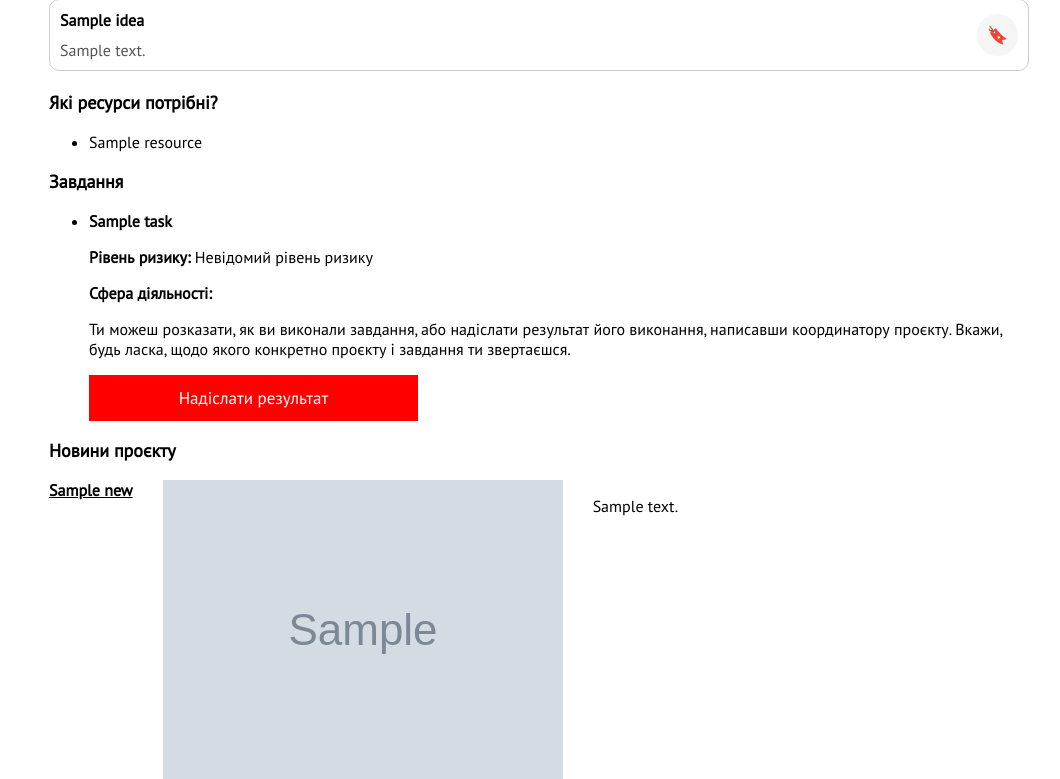
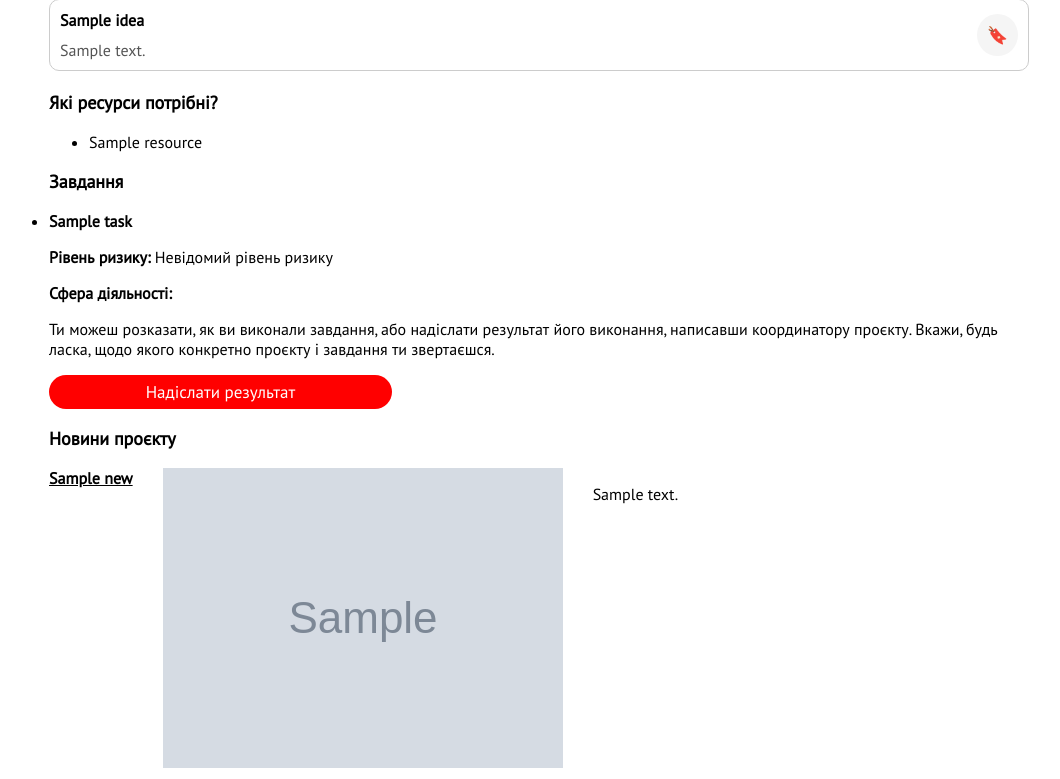
Before and after one commit to hromadianka/crimean-hromada, a Django app: template templates/project.html in a window 1280 px wide. Shown: the part 393-1172 px from the top of the page, without its empty margins (101-1161 px from the left). Run offline with Django 4.2, Linux system fonts and the light colour scheme; the template is opened without the code that fills it: most values are stand-ins (such as "Sample title", 1, 10 or a date in 2020); grey boxes marked "Sample" are stand-in pictures; some libraries are stand-ins or nearby versions.

Commit message:
Update project.html

```diff
--- a/templates/project.html
+++ b/templates/project.html
@@ -91,7 +91,7 @@
     <button class="form-button" type="submit" onclick="addTask()">Додати нове завдання</button>
 </form>
 {% endif %}
-<ul id="taskList">
+<ul id="taskList" style="padding-left: 0;">
     {% for task in project.tasks.all %}
     <li>
         <p class="task-id" style="display: none;">{{ task.id }}</p>
@@ -131,8 +131,8 @@
         <button style="border-radius: 40px; padding: 6px 10px" type="submit" onclick="deleteTask('{{ task.id }}')">Видалити</button>
         {% else %}
         <p>Ти можеш розказати, як ви виконали завдання, або надіслати результат його виконання, написавши координатору проєкту. Вкажи, будь ласка, щодо якого конкретно проєкту і завдання ти звертаєшся.</p>
-        <form class="form">
-            <button class="form-button"><a href="{{ project.author.profile.chat_element }}">Надіслати результат</a></button>
+        <form>
+            <button class="form-button" style="border-radius: 40px; padding: 6px 10px"><a href="{{ project.author.profile.chat_element }}">Надіслати результат</a></button>
         </form>        {% endif %}
     </li>
     {% endfor %}
```
